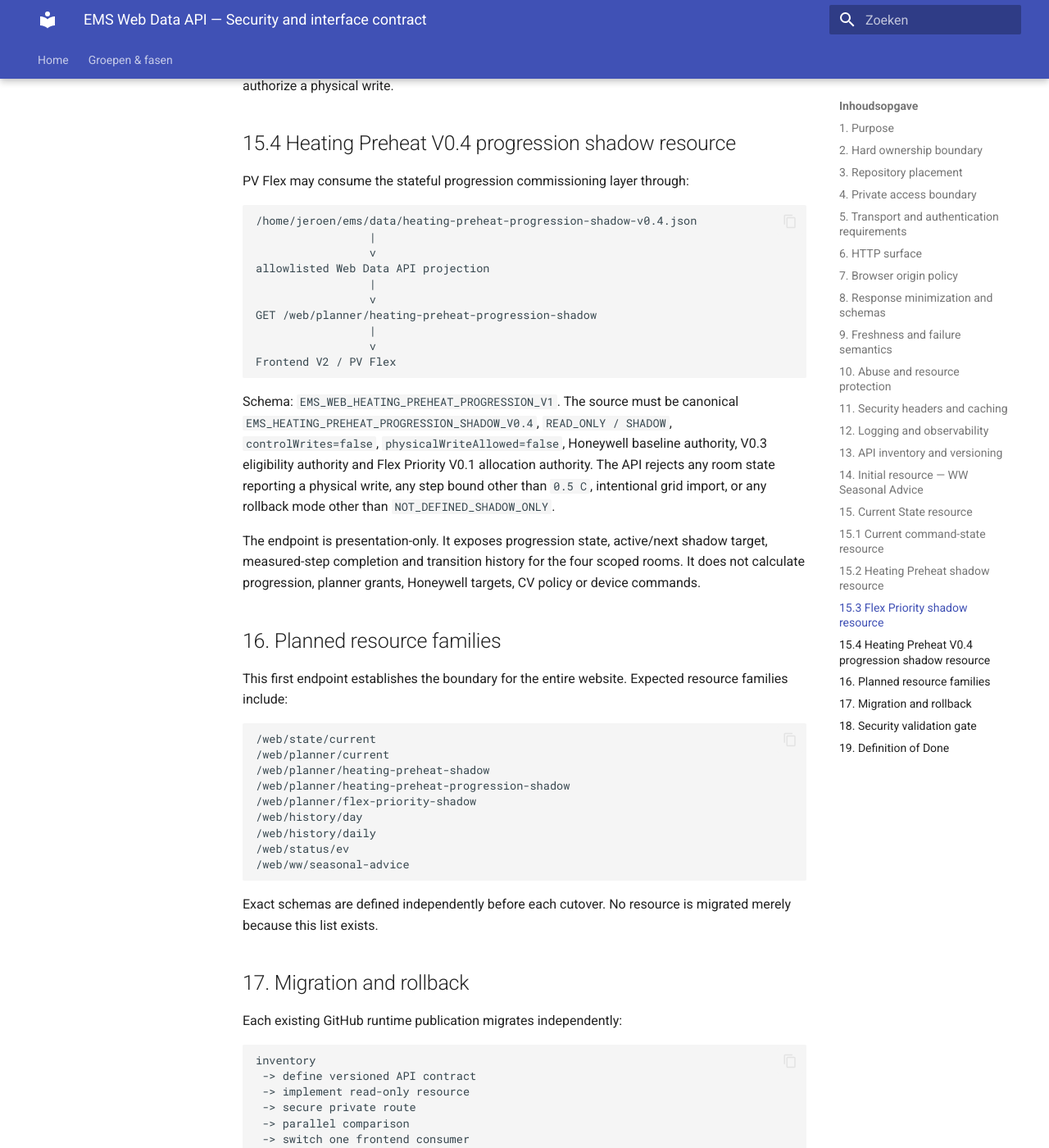
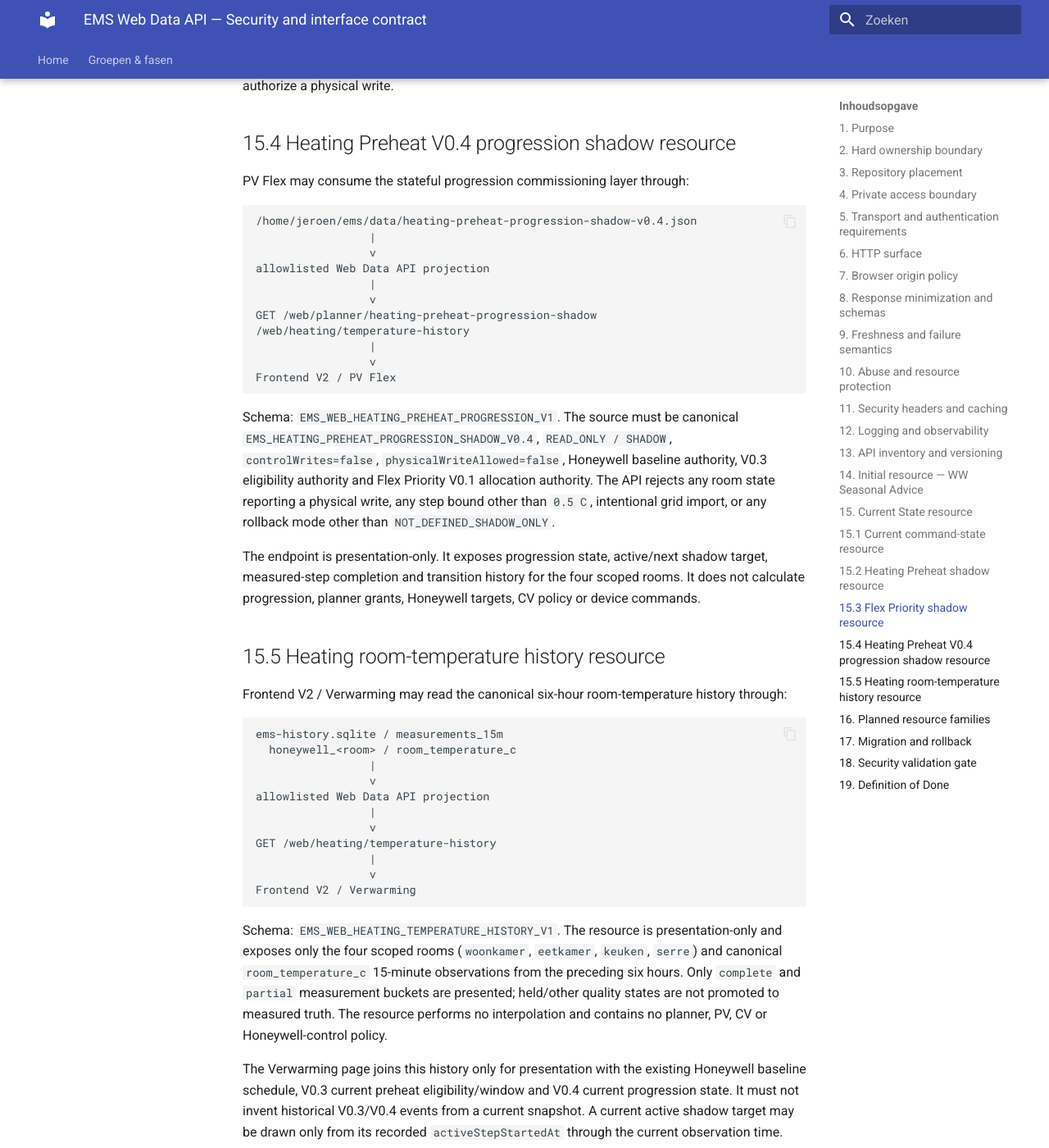
Before and after one commit to OnsKasteeltje/homey-energy-manual, an MkDocs documentation site: the page built from docs/architecture/web-data-api-security.md, in a window 1280 px wide and 1400 px high, scrolled down 9142 px. Shown: the whole window at 82% size. Built offline with MkDocs 1.6.1 and Material for MkDocs 9.7.7, drawn with Linux system fonts in a browser that asks for light colours.

Commit message:
docs(api): define heating temperature history projection

````diff
--- a/docs/architecture/web-data-api-security.md
+++ b/docs/architecture/web-data-api-security.md
@@ -340,6 +340,7 @@ allowlisted Web Data API projection
                  |
                  v
 GET /web/planner/heating-preheat-progression-shadow
+/web/heating/temperature-history
                  |
                  v
 Frontend V2 / PV Flex
@@ -348,6 +349,28 @@ Frontend V2 / PV Flex
 Schema: `EMS_WEB_HEATING_PREHEAT_PROGRESSION_V1`. The source must be canonical `EMS_HEATING_PREHEAT_PROGRESSION_SHADOW_V0.4`, `READ_ONLY / SHADOW`, `controlWrites=false`, `physicalWriteAllowed=false`, Honeywell baseline authority, V0.3 eligibility authority and Flex Priority V0.1 allocation authority. The API rejects any room state reporting a physical write, any step bound other than `0.5 C`, intentional grid import, or any rollback mode other than `NOT_DEFINED_SHADOW_ONLY`.
 
 The endpoint is presentation-only. It exposes progression state, active/next shadow target, measured-step completion and transition history for the four scoped rooms. It does not calculate progression, planner grants, Honeywell targets, CV policy or device commands.
+
+## 15.5 Heating room-temperature history resource
+
+Frontend V2 / Verwarming may read the canonical six-hour room-temperature history through:
+
+```text
+ems-history.sqlite / measurements_15m
+  honeywell_<room> / room_temperature_c
+                 |
+                 v
+allowlisted Web Data API projection
+                 |
+                 v
+GET /web/heating/temperature-history
+                 |
+                 v
+Frontend V2 / Verwarming
+```
+
+Schema: `EMS_WEB_HEATING_TEMPERATURE_HISTORY_V1`. The resource is presentation-only and exposes only the four scoped rooms (`woonkamer`, `eetkamer`, `keuken`, `serre`) and canonical `room_temperature_c` 15-minute observations from the preceding six hours. Only `complete` and `partial` measurement buckets are presented; held/other quality states are not promoted to measured truth. The resource performs no interpolation and contains no planner, PV, CV or Honeywell-control policy.
+
+The Verwarming page joins this history only for presentation with the existing Honeywell baseline schedule, V0.3 current preheat eligibility/window and V0.4 current progression state. It must not invent historical V0.3/V0.4 events from a current snapshot. A current active shadow target may be drawn only from its recorded `activeStepStartedAt` through the current observation time.
 
 ## 16. Planned resource families
 
````
